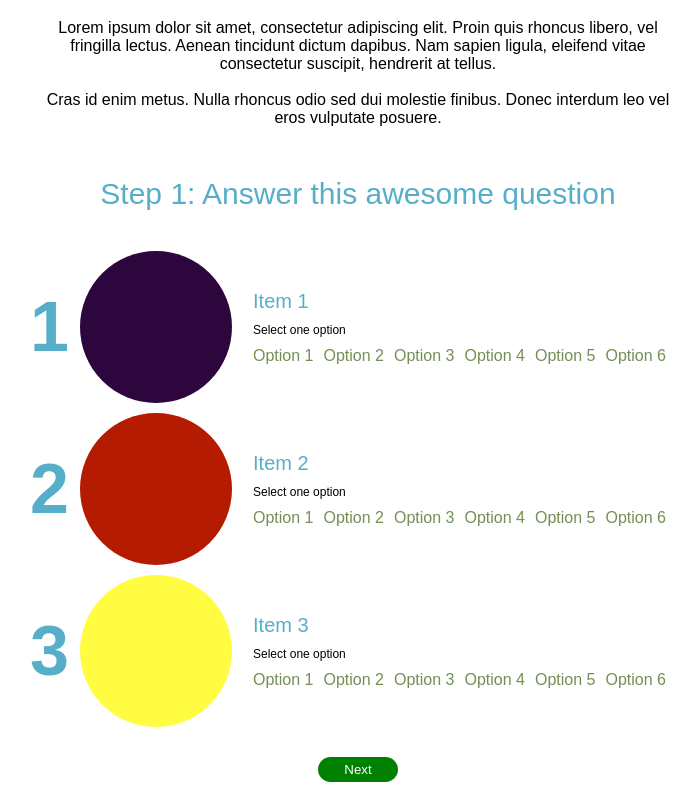
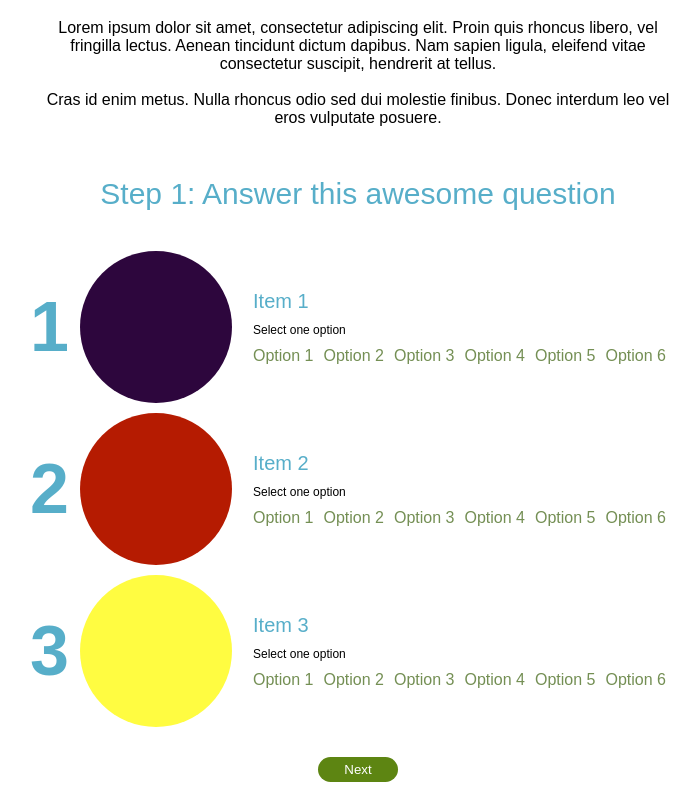
Before and after one commit to AshutoshVJTI/Quiz-UI, a React (Create React App) app: page / in a window 1280 px wide. Shown: the part 195-985 px from the top of the page, without its empty margins (282-982 px from the left). Built offline with nearby package versions, Linux system fonts and the light colour scheme; a web font is replaced by a local one.

Commit message:
Update Page1.css

```diff
--- a/src/Components/Page1/Page1.css
+++ b/src/Components/Page1/Page1.css
@@ -45,7 +45,7 @@ img{
     margin-left: auto;
     margin-right: auto;
     color: white;
-    background-color: green;
+    background-color: #5d8512;
     border-radius: 15px;
     width: 80px;
     border: none;
```
